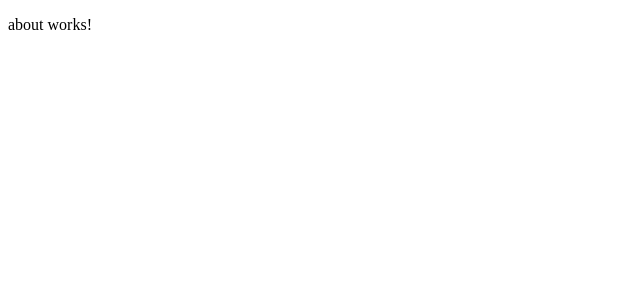
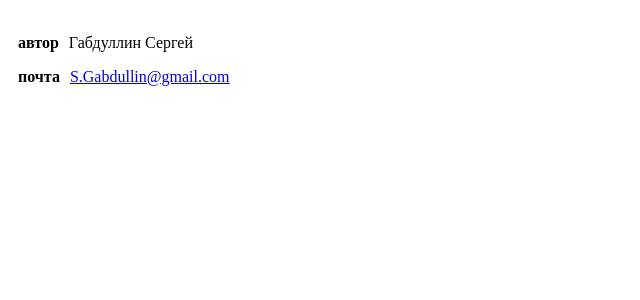
Before and after one commit to SGRashid/Angular-todo, an Angular app: page /about in a window 1280 px wide. Shown: the top 300 px of the page, without its empty margins (0-640 px from the left). Built offline with nearby package versions, Linux system fonts and the light colour scheme.

Commit message:
Сверстал about

```diff
--- a/src/app/components/about/about.component.html
+++ b/src/app/components/about/about.component.html
@@ -1 +1,10 @@
-<p>about works!</p>
+<div class="about">
+    <p class="about-row">
+        <span class="about-title">автор</span>
+        <span class="about-data">Габдуллин Сергей</span>
+    </p>
+    <p class="about-row">
+        <span class="about-title">почта</span>
+        <span><a href="mailto:S.Gabdullin@gmail.com">S.Gabdullin@gmail.com</a></span>
+    </p>
+</div>
--- a/src/app/components/about/about.component.scss
+++ b/src/app/components/about/about.component.scss
@@ -0,0 +1,8 @@
+.about {
+    padding: 10px;
+
+    &-title {
+        margin-right: 10px;
+        font-weight: bold;
+    }
+}
```
